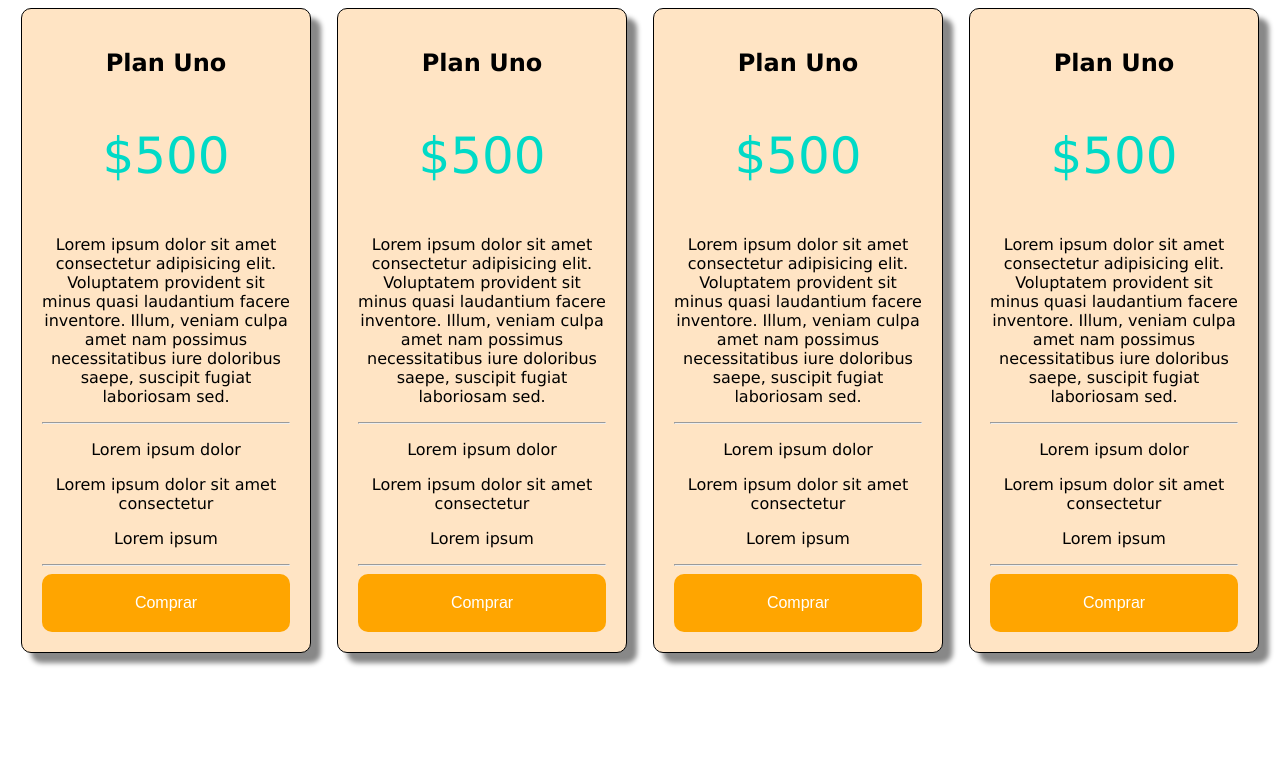
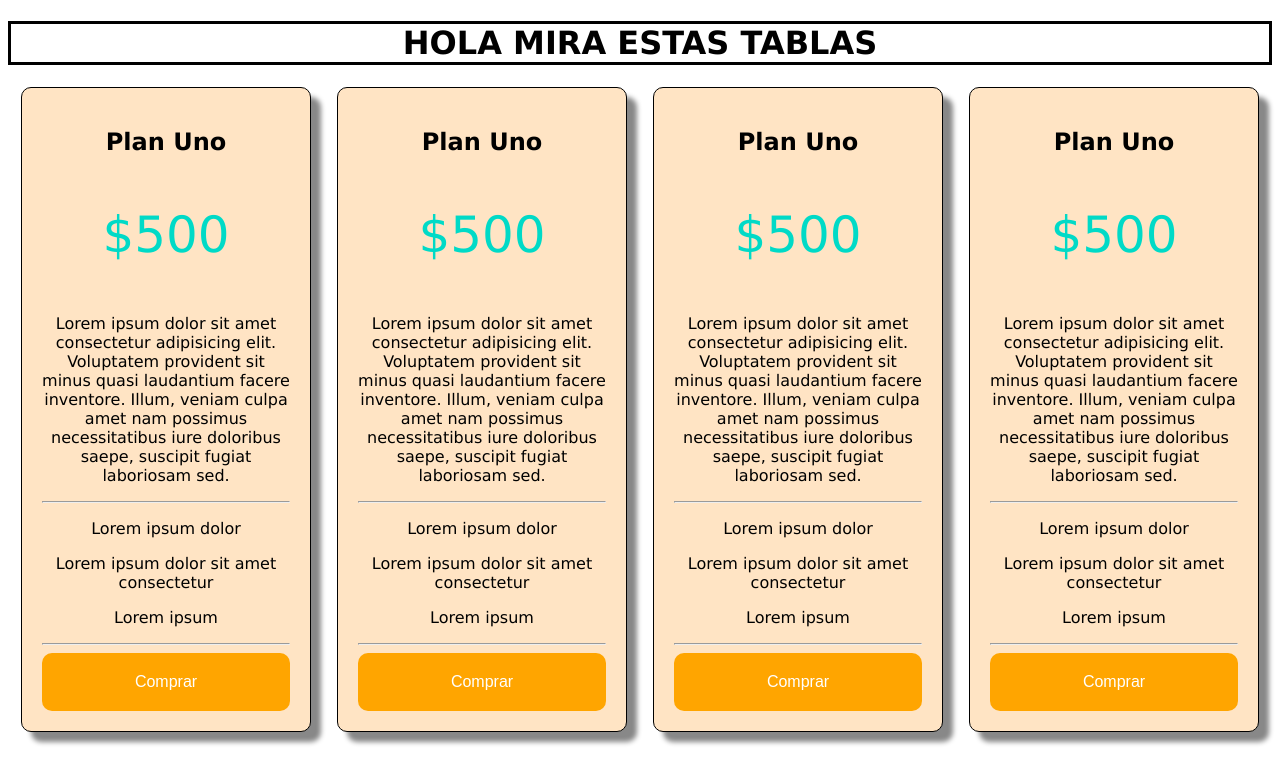
Before and after one commit to leonardoJesus1999/leonardoJesus1999.github.io, a plain HTML site: page index.html in a window 1280 px wide. Drawn offline with Linux system fonts and the light colour scheme.

Commit message:
actualizacon de un nuevo elemento

```diff
--- a/index.html
+++ b/index.html
@@ -7,6 +7,7 @@
     <link rel="stylesheet" href="style.css">
 </head>
 <body>
+    <h1 class="mensaje">HOLA MIRA ESTAS TABLAS</h1>
     <section class="container flex center">
         <div  class="columna">
             <h1>Plan Uno</h1>
--- a/style.css
+++ b/style.css
@@ -1,5 +1,10 @@
 .container{
     margin: 0 auto;
+}
+.mensaje{
+    border: solid;
+    display: flex;
+    justify-content: center;
 }
 h1{
     font-family: 'Lucida Sans', 'Lucida Sans Regular', 'Lucida Grande', 'Lucida Sans Unicode', Geneva, Verdana, sans-serif;
```
